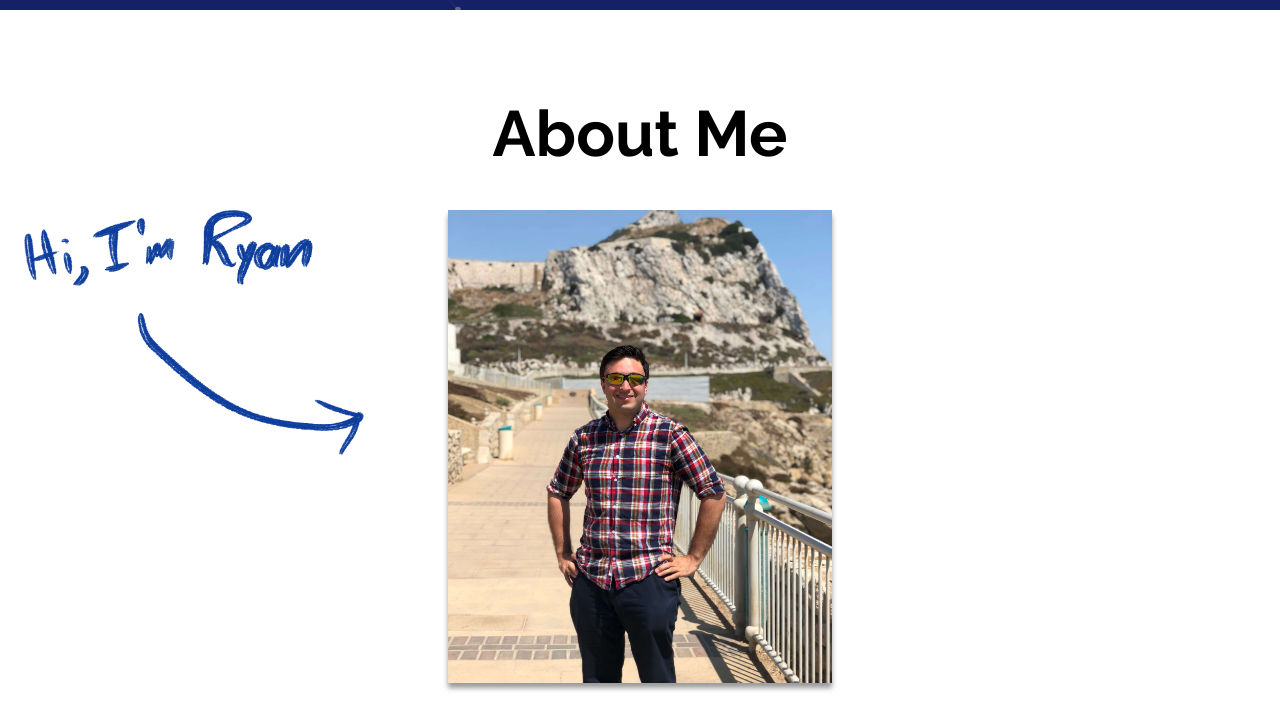
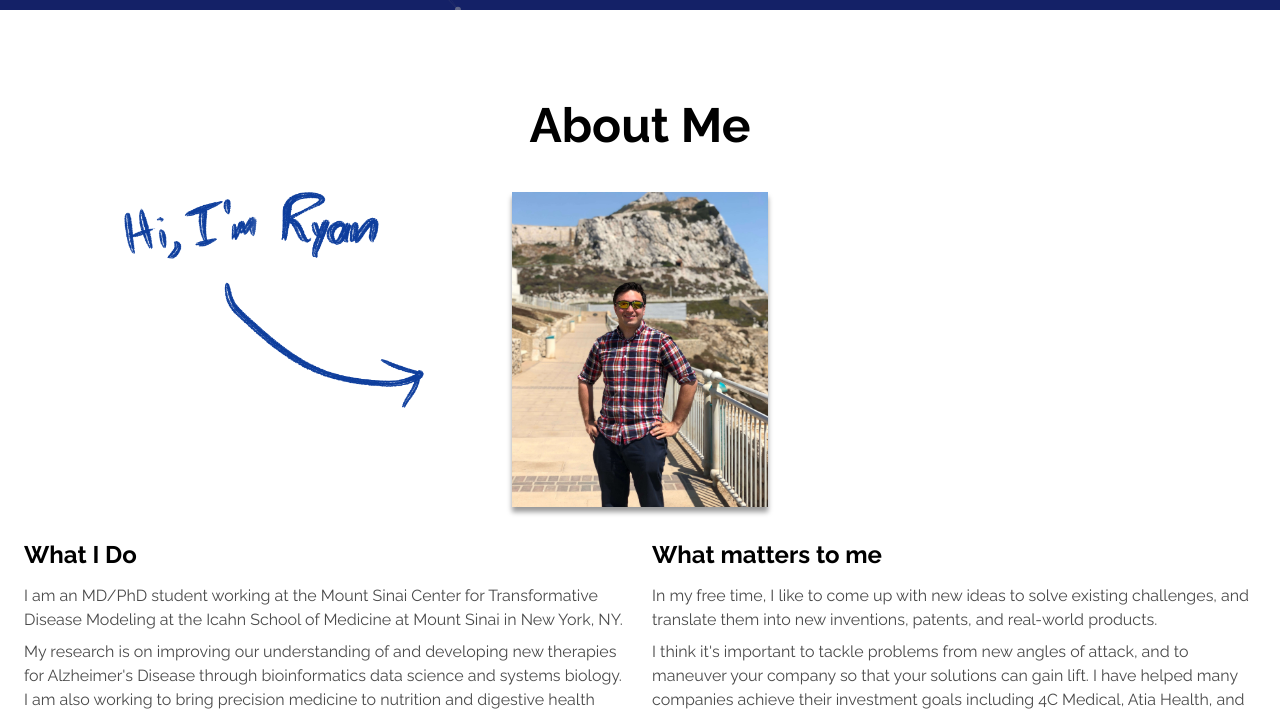
Before and after one commit to ryananeff/ryananeff-personal, a plain HTML site: page index.html in a window 1280 px wide. Shown: the part 790-1504 px from the top of the page. Drawn offline with nearby package versions, Linux system fonts and the light colour scheme.

Commit message:
lowered font size

```diff
--- a/index.html
+++ b/index.html
@@ -2,7 +2,7 @@
 <html>
     <head>
         <meta charset="utf-8">
-        <meta name="viewport" content="width=device-width, initial-scale=1, maximum-scale=1.0, user-scalable=0">
+        <meta name="viewport" content="width=device-width, initial-scale=1, maximum-scale=1, user-scalable=0">
         <title>Ryan Neff</title>
 
         <link rel="stylesheet" href="https://cdnjs.cloudflare.com/ajax/libs/bulma/0.7.5/css/bulma.min.css">
@@ -230,6 +230,7 @@
                                 </div>
                         </div>
                     </div>
+
                 </div>
 
             </div>
--- a/main.css
+++ b/main.css
@@ -31,7 +31,7 @@ html {
 
 .container {
     font-family: 'Raleway', sans-serif, bold;
-    font-size:1.2em;
+    font-size:1rem;
     background-color: #ffffff;
     max-width: 100%;
     width: 1260px;
@@ -45,7 +45,7 @@ hr {
 }
 
 .hero .title {
-    font-size:5rem;
+    font-size:3rem;
     font-family: 'Raleway', monospace;
 
     color: #ffffff;
@@ -54,7 +54,7 @@ hr {
 }
 
 .hero .subtitle {
-    font-size:3rem;
+    font-size:2rem;
     font-family: 'Raleway', monospace;
 
     color: #ffffff;
@@ -63,7 +63,7 @@ hr {
 }
 
 .title {
-    font-size:4rem;
+    font-size:3rem;
     font-family: 'Raleway', monospace;
 
     color: #000000;
@@ -87,7 +87,7 @@ hr {
 .inverted-button {
     color: #FFFFFF;
     text-align: center;
-    padding-bottom: 1em;
+    padding-bottom: 1rem;
 }
 
 .hero{
@@ -134,7 +134,7 @@ hr {
 }
 
 .hero .hero-body img{
-    height:15rem;
+    height:10rem;
 }
 
 .hero .hero-body a.selected {
@@ -154,7 +154,7 @@ hr {
 
 .me{
     display: flex;
-    max-height:40rem;
+    max-height:30rem;
     width:auto;
     margin:auto;
     box-shadow: 0px 5px 5px rgba(0, 0, 0, 0.4);
@@ -187,7 +187,7 @@ hr {
 }
 
 .column .title{
-    font-size:2rem;
+    font-size:1.5rem;
     font-family: 'Raleway', monospace;
     text-align:left;
     color: #000000;
@@ -308,7 +308,7 @@ hr {
 }
 
 .sig-div{
-  max-width:30vw;
+  max-width:20vw;
   margin:auto;
   border-width: 1px;
   border-color:#000000;
@@ -317,9 +317,9 @@ hr {
 .sig {
   z-index:1000;
   position:absolute;
-  width:340px;
-  max-width:40vw;
-  left:0px;
+  width:300px;
+  max-width:30vw;
+  left:100px;
 }
 
 @media (max-width: 860px) {
```
